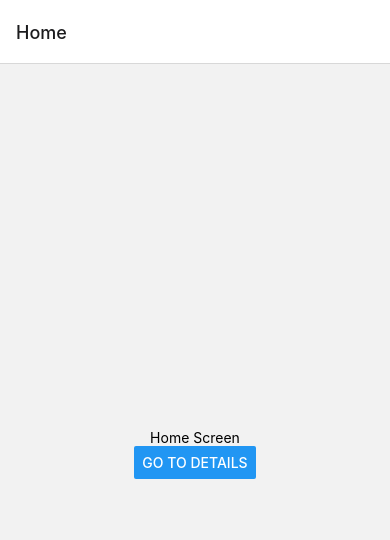
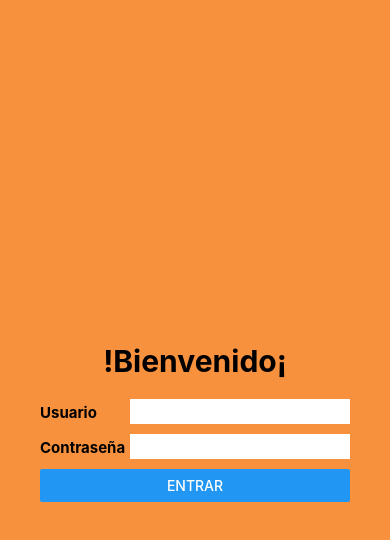
Before and after one commit to rubancar/app_movil_fallas, a React Native app: screen /Login in a window 390 px wide. Shown: the top 540 px of the page. Built offline with nearby package versions, Linux system fonts and the light colour scheme.

Commit message:
Basic navigation added

```diff
--- a/App.js
+++ b/App.js
@@ -3,15 +3,22 @@ import { NavigationContainer } from '@react-navigation/native';
 import { createStackNavigator } from '@react-navigation/stack';
 import Home from './src/screens/Home';
 import Detail from './src/screens/Detail';
+import Login from './src/screens/Login';
+import Monument from './src/screens/Monument';
+import ScreenMap from './src/screens/ScreenMap';
+import ScreenList from './src/screens/ScreenList';
 
 const Stack = createStackNavigator();
 
 const App = () => {
     return (
         <NavigationContainer>
-            <Stack.Navigator>
+            <Stack.Navigator initialRouteName="Login">
+                <Stack.Screen name="Login" component={Login} options={{ headerShown: false }} />
                 <Stack.Screen name="Home" component={Home} />
-                <Stack.Screen name="Detalles" component={Detail} />
+                <Stack.Screen name="ScreenMap" component={ScreenMap} options={{ title: 'Mapa de monumentos' }}/>
+                <Stack.Screen name="ScreenList" component={ScreenList} options={{ title: 'Lista de monumentos' }}/>
+                <Stack.Screen name="Monument" component={Monument} options={{ title: 'Detalle del monumento' }}/>
             </Stack.Navigator>
         </NavigationContainer>
     );
--- a/src/screens/Home.js
+++ b/src/screens/Home.js
@@ -1,16 +1,22 @@
 import React from 'react';
-import { Text, View, Button } from 'react-native';
+import { Text, View, Button, StyleSheet } from 'react-native';
+import { StackActions } from '@react-navigation/native';
 
 const Home = ({ navigation }) => {
     return (
         <View style={{ flex: 1, alignItems: 'center', justifyContent: 'center' }}>
             <Text>Home Screen</Text>
             <Button
-                title="Go to Details"
-                onPress={() => navigation.navigate('Detalles', { myData1: 1, myMessage: 'ruben' }) }
+                title="Ver mapa"
+                onPress={() => navigation.navigate('ScreenMap', { myData1: 1, myMessage: 'ruben' }) }
+            />
+            <Button
+                title="Ver listado"
+                onPress={() => navigation.navigate('ScreenList', { myData1: 1, myMessage: 'ruben' }) }
             />
         </View>
     );
 };
 
+
 export default Home;
--- /dev/null
+++ b/src/screens/Login.js
@@ -0,0 +1,72 @@
+import React from 'react';
+import { StatusBar } from 'expo-status-bar';
+import { TextInput, StyleSheet, Text, View, Button, Alert } from 'react-native';
+import { StackActions } from '@react-navigation/native';
+
+const Login = ({ navigation }) => {
+    return (
+        <View style={styles.container}>
+
+          <View>
+            <Text style={styles.welcome_text}>!Bienvenido¡</Text>
+
+            <View style={styles.view_input}>
+              <Text style={styles.label_input}>Usuario</Text>
+              <TextInput style={styles.input} />
+            </View>
+
+            <View style={styles.view_input}>
+              <Text style={styles.label_input}>Contraseña</Text>
+              <TextInput style={styles.input} />
+            </View>
+
+            <Button
+              title = "Entrar"
+              onPress={() => navigation.dispatch(
+                StackActions.replace('Home', {
+                  user: 'ruben',
+                })
+              )}
+            />
+          </View>
+          <StatusBar style="auto" />
+        </View>
+      );
+};
+
+const styles = StyleSheet.create({
+    container: {
+      flex: 1,
+      flexDirection:"column",
+      justifyContent: 'center',
+      padding: 40,
+      backgroundColor: '#f7913d',
+    },
+    welcome_text: {
+      marginBottom: 20,
+     fontSize: 30,
+     fontWeight: "bold",
+     textAlign: "center",
+    },
+    label_input: {
+      fontSize: 15,
+      fontWeight: "bold",
+      paddingBottom: 12,
+      width: 100,
+    },
+    input: {
+      height: 25,
+      marginBottom: 10,
+      borderWidth: 1,
+      flexGrow: 1,
+      backgroundColor: 'white',
+      borderColor: 'white',
+    },
+    view_input: {
+      flexDirection:"row",
+      justifyContent: "space-between",
+      alignItems: "flex-end",
+    },
+  });
+
+export default Login;
--- /dev/null
+++ b/src/screens/Monument.js
@@ -0,0 +1,14 @@
+import React from 'react';
+import { Text, View, Button, StyleSheet } from 'react-native';
+import { StackActions } from '@react-navigation/native';
+
+const Monument = ({ navigation }) => {
+    return (
+        <View style={{ flex: 1, alignItems: 'center', justifyContent: 'center' }}>
+            <Text>Detalle del monumento de la falla</Text>
+        </View>
+    );
+};
+
+
+export default Monument;
--- /dev/null
+++ b/src/screens/ScreenList.js
@@ -0,0 +1,29 @@
+import React from 'react';
+import { Text, View, Button, StyleSheet } from 'react-native';
+import { StackActions } from '@react-navigation/native';
+
+const ScreenList = ({ navigation, route }) => {
+    return (
+        <View style={{ flex: 1, alignItems: 'center', justifyContent: 'center' }}>
+            <Text>Pantalla con la lista de monumentos</Text>
+            <Button
+                title="Ver monumento"
+                onPress={() => navigation.navigate('Monument', { myData1: 1, myMessage: 'ruben' }) }
+            />
+             <Button
+                color="#a4c936"
+                title="Cambiar a mapa"
+                onPress={() => navigation.dispatch({
+                    ...StackActions.replace('ScreenMap', {
+                      data: 'data',
+                    }),
+                    source: route.key,
+                    target: navigation.getState().key,
+                  })}
+            />
+        </View>
+    );
+};
+
+
+export default ScreenList;
--- /dev/null
+++ b/src/screens/ScreenMap.js
@@ -0,0 +1,29 @@
+import React from 'react';
+import { Text, View, Button, StyleSheet } from 'react-native';
+import { StackActions } from '@react-navigation/native';
+
+const ScreenMap = ({ navigation, route }) => {
+    return (
+        <View style={{ flex: 1, alignItems: 'center', justifyContent: 'center' }}>
+            <Text>Pantalla con monumentos en un mapa</Text>
+            <Button
+                title="Ver monumento"
+                onPress={() => navigation.navigate('Monument', { myData1: 1, myMessage: 'ruben' }) }
+            />
+            <Button
+                color="#a4c936"
+                title="Cambiar a lista"
+                onPress={() => navigation.dispatch({
+                    ...StackActions.replace('ScreenList', {
+                      data: 'data',
+                    }),
+                    source: route.key,
+                    target: navigation.getState().key,
+                  })}
+            />
+        </View>
+    );
+};
+
+
+export default ScreenMap;
```
